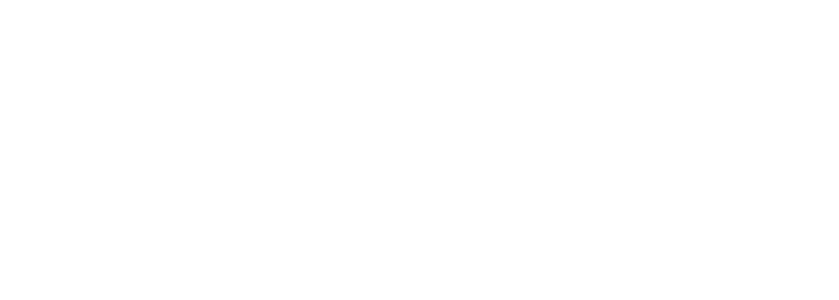
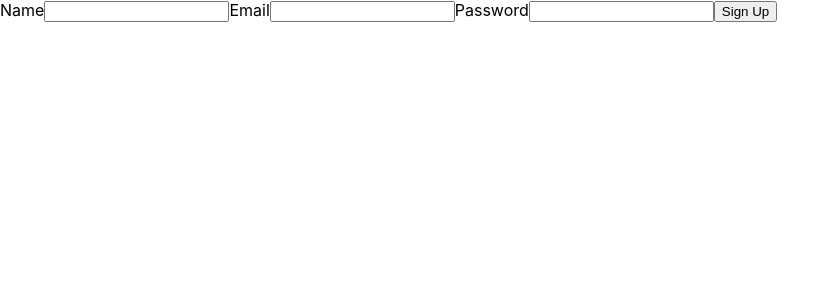
Before and after one commit to justaskulkarni/AgriSync, a React (Create React App) app in the folder client/: page /mfe/signup in a window 1280 px wide. Before the commit this address had no page. Shown: the top 300 px of the page, without its empty margins (0-839 px from the left). Built offline with nearby package versions, Linux system fonts and the light colour scheme.

Commit message:
Added access level files

```diff
--- a/client/src/App.js
+++ b/client/src/App.js
@@ -3,8 +3,16 @@ import { BrowserRouter, Routes, Route } from "react-router-dom";
 import Home from './pages/Home'
 import FarmerLogin from "./pages/FarmerLogin";
 import FarmerSignup from "./pages/FarmerSignup";
+import PACLogin from "./pages/PACLogin";
+import PACSignup from "./pages/PACSignup";
+import MFELogin from "./pages/MFELogin";
+import MFESignup from "./pages/MFESignup";
+import MFEDashboard from "./pages/MFEDashboard";
+import PACDashboard from "./pages/PACDashboard";
 import FarmerDashboard from "./pages/FarmerDashboard";
 import FarmerPrivateRoutes from "./utils/FarmerPrivateRoutes";
+import MFEPrivateRoutes from "./utils/MFEPrivateRoutes";
+import PACPrivateRoutes from "./utils/PACPrivateRoutes";
 
 function App() {
   return (
@@ -14,8 +22,18 @@ function App() {
           <Route path="/" element={<Home />} />
           <Route path="/farmer/login" element={<FarmerLogin />} />
           <Route path="/farmer/signup" element={<FarmerSignup />} />
+          <Route path="/pac/login" element={<PACLogin />}/>
+          <Route path="/pac/signup" element={<PACSignup />} />
+          <Route path="/mfe/login" element={<MFELogin />} />
+          <Route path="/mfe/signup" element={<MFESignup />} />
           <Route element={<FarmerPrivateRoutes />}>
             <Route path="/farmer/dashboard" element={<FarmerDashboard />} />
+          </Route>
+          <Route element={<MFEPrivateRoutes />}>
+            <Route path="/mfe/dashboard" element={<MFEDashboard />} />
+          </Route>
+          <Route element={<PACPrivateRoutes />}>
+            <Route path="/pac/dashboard" element={<PACDashboard />} />
           </Route>
         </Routes>
       </BrowserRouter>
--- /dev/null
+++ b/client/src/pages/MFEDashboard.js
@@ -0,0 +1,9 @@
+import React from 'react'
+
+const MFEDashboard = () => {
+  return (
+    <div>MFEDashboard</div>
+  )
+}
+
+export default MFEDashboard
--- /dev/null
+++ b/client/src/pages/MFELogin.js
@@ -0,0 +1,53 @@
+import React from 'react'
+import { useState } from 'react';
+import { useNavigate } from 'react-router-dom'
+const MFELogin = () => {
+    const [credentials, setCredentials] = useState({ email: "", password: "" });
+    const [error, setError] = useState(null);
+    let navigate = useNavigate();
+    const onChange = (event) => {
+		setCredentials({ ...credentials, [event.target.name]: event.target.value });
+	};
+    const handleSubmit = async (e) =>{
+        e.preventDefault();
+        const response = await fetch("http://localhost:6100/api/mfe/login", {
+			method: "POST",
+			headers: { "Content-Type": "application/json" },
+			body: JSON.stringify({ email: credentials.email, password: credentials.password }),
+		});
+
+		const json = await response.json();
+
+		if (json.success) {
+			localStorage.setItem("Token", json.authToken);
+			navigate("/mfe/dashboard");
+		}
+
+		if (json.error) {
+			setError(json.error);
+			setCredentials({
+				email: "",
+				password: "",
+			});
+			setTimeout(() => {
+				setError(null);
+			}, 4000);
+		}
+    }
+    return (
+        <>
+            <form onSubmit={handleSubmit} >
+                <label htmlFor="Email">Email</label>
+                <input type="email" value={credentials.email} name="email" onChange={onChange} placeholder="" />
+
+                <label htmlFor="Password">Password</label>
+                <input type="password" value={credentials.password} name="password" onChange={onChange} placeholder="" />
+
+                <button>Login</button>
+                {error && <div>{error}</div>}
+            </form>
+        </>
+    )
+}
+
+export default MFELogin
--- /dev/null
+++ b/client/src/pages/MFESignup.js
@@ -0,0 +1,57 @@
+import React from 'react'
+import { useState } from 'react';
+import { useNavigate } from 'react-router-dom';
+const MFESignup = () => {
+  const [credentials, setCredentials] = useState({ email: "", name: "", password: "" });
+  const [error, setError] = useState(null);
+  let navigate = useNavigate();
+  const onChange = (event) => {
+    setCredentials({ ...credentials, [event.target.name]: event.target.value });
+  };
+  const handleSubmit = async (e) => {
+    e.preventDefault();
+    const response = await fetch("http://localhost:6100/api/mfe/signup", {
+      method: "POST",
+      headers: { "Content-Type": "application/json" },
+      body: JSON.stringify({ email: credentials.email, name: credentials.name, password: credentials.password }),
+    });
+
+    const json = await response.json();
+
+    if (json.success) {
+      localStorage.setItem("Token", json.authToken);
+      navigate("/mfe/dashboard");
+    }
+
+    if (json.error) {
+      setError(json.error);
+      setCredentials({
+        email: "",
+        name: "",
+        password: "",
+      });
+      setTimeout(() => {
+        setError(null);
+      }, 4000);
+    }
+  };
+  return (
+    <>
+      <form onSubmit={handleSubmit}>
+        <label htmlFor="Name">Name</label>
+        <input type="text" value={credentials.name} name="name" onChange={onChange} placeholder="" />
+
+        <label htmlFor="Email">Email</label>
+        <input type="email" value={credentials.email} name="email" onChange={onChange} placeholder="" />
+
+        <label htmlFor="Password">Password</label>
+        <input type="password" value={credentials.password} name="password" onChange={onChange} placeholder="" />
+
+        <button>Sign Up</button>
+        {error && <div>{error}</div>}
+      </form>
+    </>
+  )
+}
+
+export default MFESignup
--- /dev/null
+++ b/client/src/pages/PACDashboard.js
@@ -0,0 +1,9 @@
+import React from 'react'
+
+const PACDashboard = () => {
+  return (
+    <div>PACDashboard</div>
+  )
+}
+
+export default PACDashboard
--- /dev/null
+++ b/client/src/pages/PACLogin.js
@@ -0,0 +1,53 @@
+import React from 'react'
+import { useState } from 'react';
+import { useNavigate } from 'react-router-dom'
+const PACLogin = () => {
+    const [credentials, setCredentials] = useState({ email: "", password: "" });
+    const [error, setError] = useState(null);
+    let navigate = useNavigate();
+    const onChange = (event) => {
+		setCredentials({ ...credentials, [event.target.name]: event.target.value });
+	};
+    const handleSubmit = async (e) =>{
+        e.preventDefault();
+        const response = await fetch("http://localhost:6100/api/pac/login", {
+			method: "POST",
+			headers: { "Content-Type": "application/json" },
+			body: JSON.stringify({ email: credentials.email, password: credentials.password }),
+		});
+
+		const json = await response.json();
+
+		if (json.success) {
+			localStorage.setItem("Token", json.authToken);
+			navigate("/pac/dashboard");
+		}
+
+		if (json.error) {
+			setError(json.error);
+			setCredentials({
+				email: "",
+				password: "",
+			});
+			setTimeout(() => {
+				setError(null);
+			}, 4000);
+		}
+    }
+    return (
+        <>
+            <form onSubmit={handleSubmit} >
+                <label htmlFor="Email">Email</label>
+                <input type="email" value={credentials.email} name="email" onChange={onChange} placeholder="" />
+
+                <label htmlFor="Password">Password</label>
+                <input type="password" value={credentials.password} name="password" onChange={onChange} placeholder="" />
+
+                <button>Login</button>
+                {error && <div>{error}</div>}
+            </form>
+        </>
+    )
+}
+
+export default PACLogin
--- /dev/null
+++ b/client/src/pages/PACSignup.js
@@ -0,0 +1,57 @@
+import React from 'react'
+import { useState } from 'react';
+import { useNavigate } from 'react-router-dom';
+const PACSignup = () => {
+  const [credentials, setCredentials] = useState({ email: "", name: "", password: "" });
+  const [error, setError] = useState(null);
+  let navigate = useNavigate();
+  const onChange = (event) => {
+    setCredentials({ ...credentials, [event.target.name]: event.target.value });
+  };
+  const handleSubmit = async (e) => {
+    e.preventDefault();
+    const response = await fetch("http://localhost:6100/api/pac/signup", {
+      method: "POST",
+      headers: { "Content-Type": "application/json" },
+      body: JSON.stringify({ email: credentials.email, name: credentials.name, password: credentials.password }),
+    });
+
+    const json = await response.json();
+
+    if (json.success) {
+      localStorage.setItem("Token", json.authToken);
+      navigate("/pac/dashboard");
+    }
+
+    if (json.error) {
+      setError(json.error);
+      setCredentials({
+        email: "",
+        name: "",
+        password: "",
+      });
+      setTimeout(() => {
+        setError(null);
+      }, 4000);
+    }
+  };
+  return (
+    <>
+      <form onSubmit={handleSubmit}>
+        <label htmlFor="Name">Name</label>
+        <input type="text" value={credentials.name} name="name" onChange={onChange} placeholder="" />
+
+        <label htmlFor="Email">Email</label>
+        <input type="email" value={credentials.email} name="email" onChange={onChange} placeholder="" />
+
+        <label htmlFor="Password">Password</label>
+        <input type="password" value={credentials.password} name="password" onChange={onChange} placeholder="" />
+
+        <button>Sign Up</button>
+        {error && <div>{error}</div>}
+      </form>
+    </>
+  )
+}
+
+export default PACSignup
--- /dev/null
+++ b/client/src/utils/MFEPrivateRoutes.js
@@ -0,0 +1,23 @@
+import { Outlet, Navigate } from "react-router-dom"
+import jwt_decode from 'jwt-decode'
+
+const MFEPrivateRoutes = () => {
+
+    const returnRole = (reqtoken) => {
+        if (reqtoken) {
+            var decoded = jwt_decode(reqtoken)
+            return (decoded.role)
+        }
+        else {
+            return (null)
+        }
+    }
+
+    var frole = returnRole(localStorage.getItem("Token"))
+
+    return (
+        (localStorage.getItem("Token") && frole === "MFE") ? <Outlet /> : <Navigate to="/mfe/login" />
+    )
+}
+
+export default MFEPrivateRoutes
--- /dev/null
+++ b/client/src/utils/PACPrivateRoutes.js
@@ -0,0 +1,23 @@
+import { Outlet, Navigate } from "react-router-dom"
+import jwt_decode from 'jwt-decode'
+
+const PACPrivateRoutes = () => {
+
+    const returnRole = (reqtoken) => {
+        if (reqtoken) {
+            var decoded = jwt_decode(reqtoken)
+            return (decoded.role)
+        }
+        else {
+            return (null)
+        }
+    }
+
+    var frole = returnRole(localStorage.getItem("Token"))
+
+    return (
+        (localStorage.getItem("Token") && frole === "PAC") ? <Outlet /> : <Navigate to="/pac/login" />
+    )
+}
+
+export default PACPrivateRoutes
```
